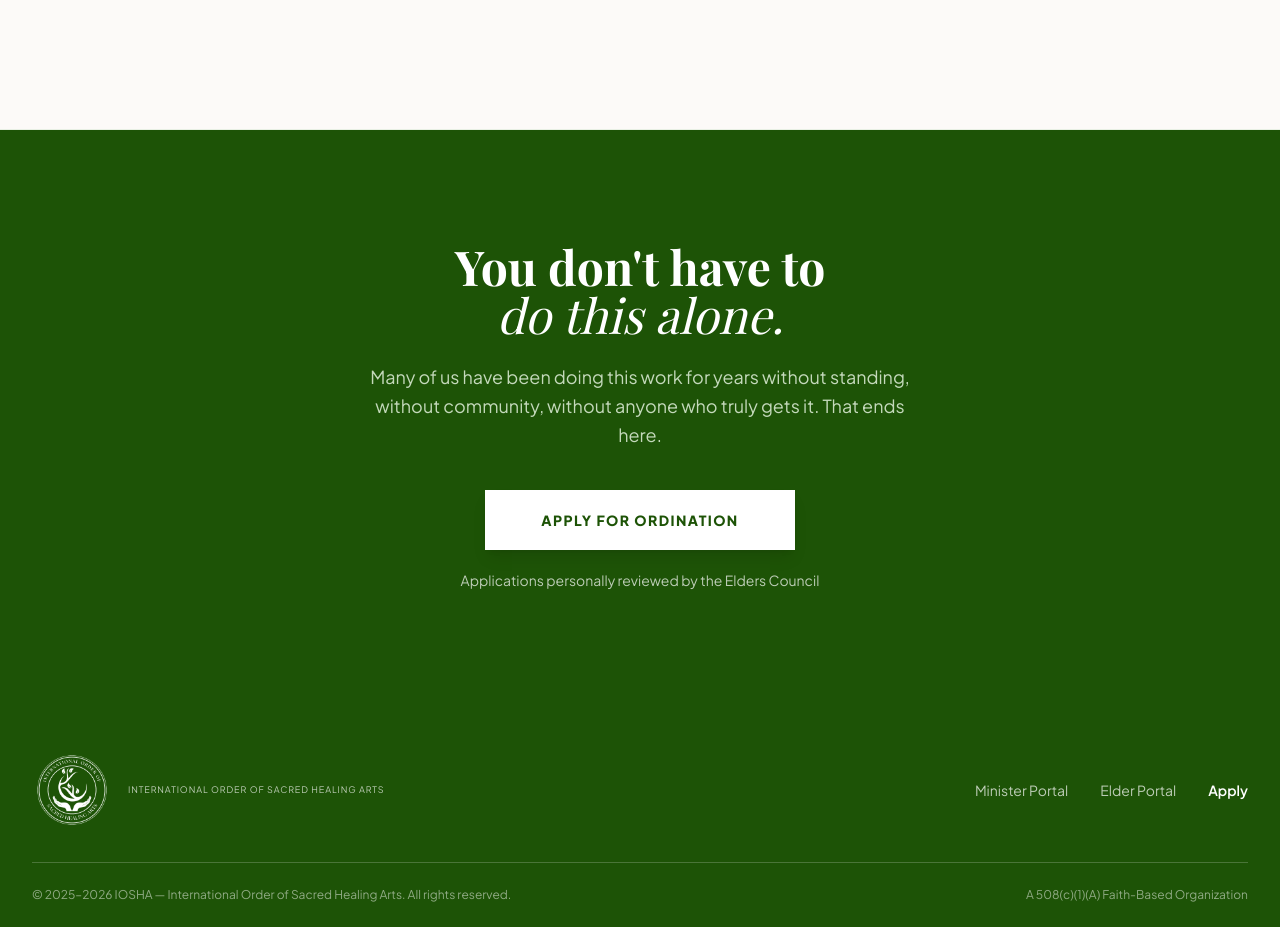
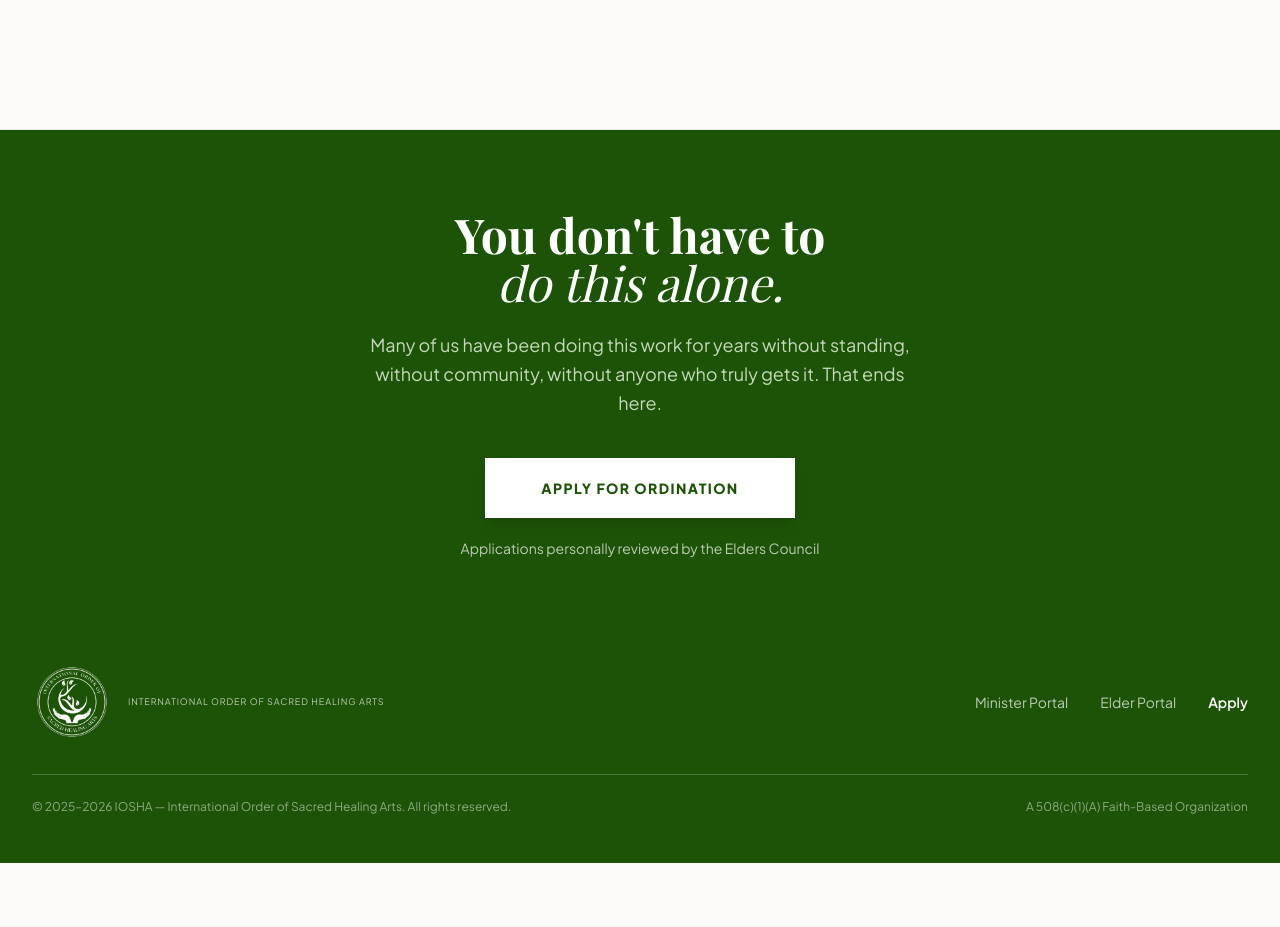
Before and after one commit to iosha2025/iosha-main-site, a Next.js app: page / in a window 1280 px wide. Shown: the part 3286-4213 px from the top of the page. After the commit the page ends 4149 px from the top, so only its background shows below. Built offline with nearby package versions, Linux system fonts and the light colour scheme.

Commit message:
Tighten CTA section padding above footer

```diff
--- a/app/page.tsx
+++ b/app/page.tsx
@@ -169,7 +169,7 @@ export default function HomePage() {
       </section>
 
       {/* CTA */}
-      <section className="py-28" style={{ backgroundColor: G }}>
+      <section className="pt-20 pb-14" style={{ backgroundColor: G }}>
         <div className="max-w-3xl mx-auto px-4 sm:px-6 lg:px-8 text-center">
           <h2 className="text-5xl font-bold text-white mb-6" style={{ fontFamily: 'var(--font-playfair)' }}>
             You don&apos;t have to<br /><span className="italic font-light">do this alone.</span>
```
